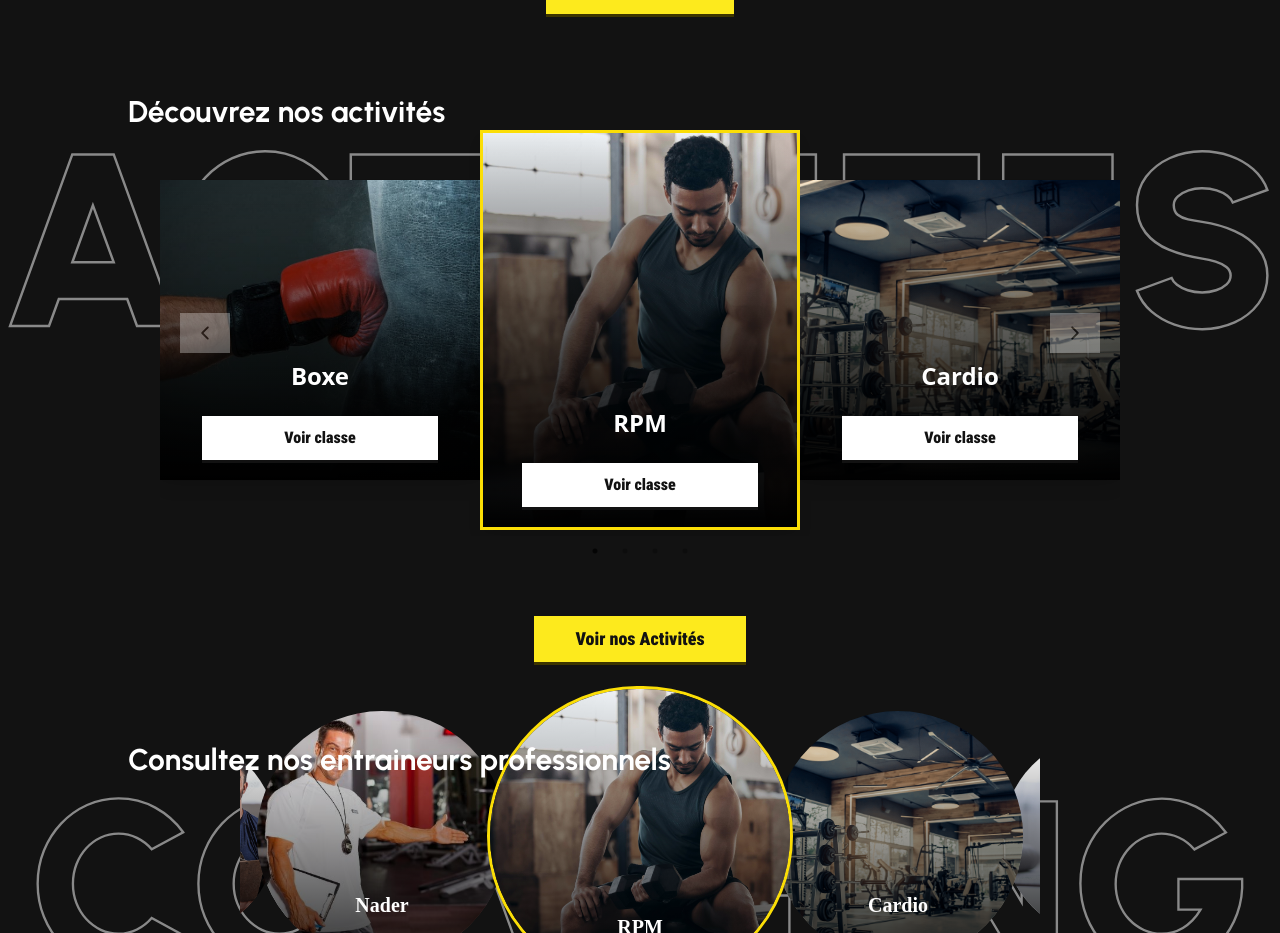
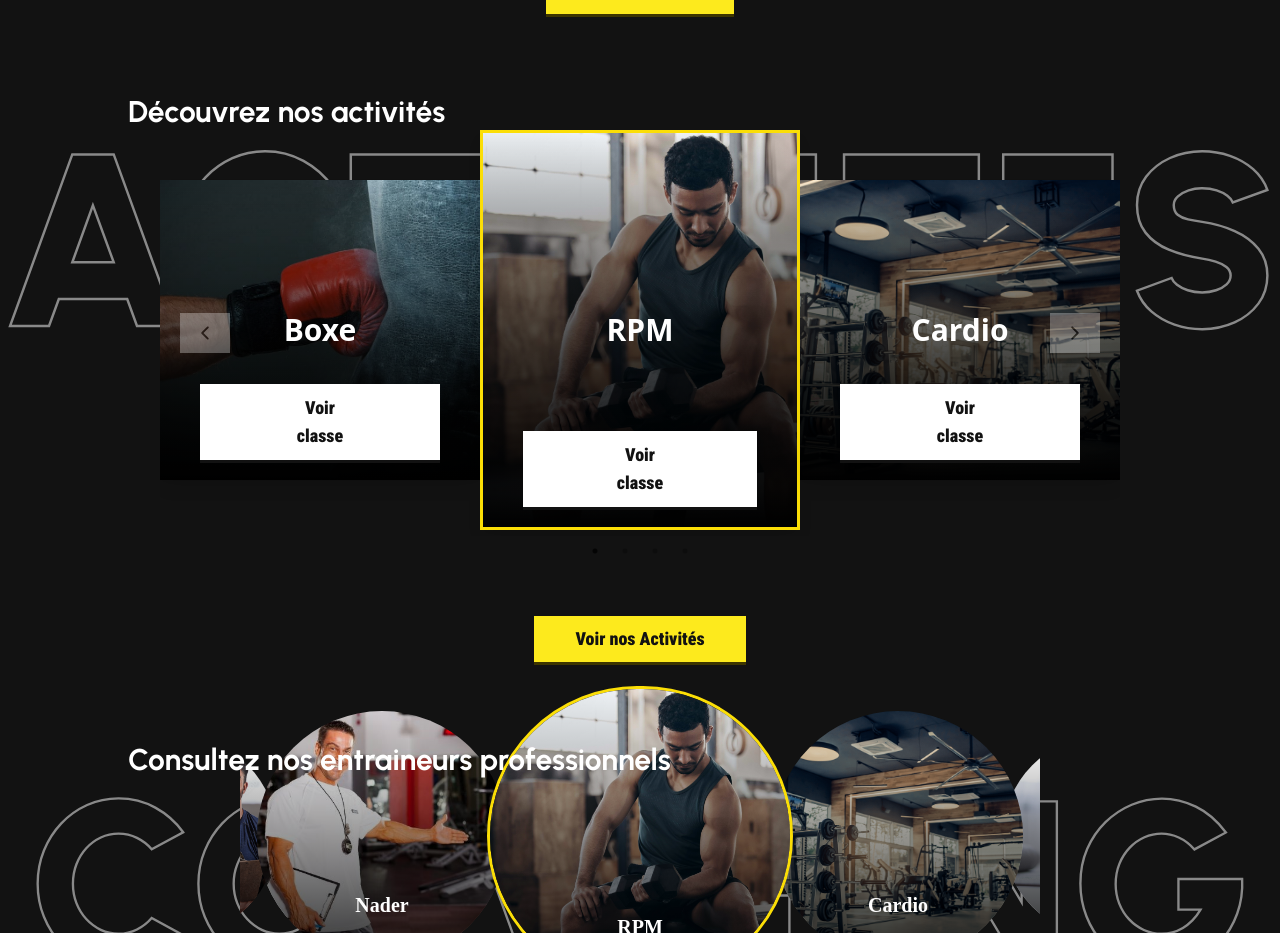
Before and after one commit to medazizktata/Arena-gym-website, a React (Vite) app in the folder Arena-gym-website/: page /home in a window 1280 px wide. Shown: the part 1564-2497 px from the top of the page. Built offline with nearby package versions, Linux system fonts and the light colour scheme.

Commit message:
Minor tailwind fix

```diff
--- a/Arena-gym-website/src/components/CarrouselActivités.jsx
+++ b/Arena-gym-website/src/components/CarrouselActivités.jsx
@@ -53,19 +53,19 @@ function Appact() {
                   }}
                 >
                   <div className="absolute inset-0 bg-gradient-to-b from-transparent to-black opacity-50 rounded-md"></div>
-                  <div className="absolute inset-0 flex flex-col justify-center items-center">
-                    <p className="text-white text-center z-10 font-black text-2xl absolute bottom-20 py-2">
+                  <div className="mx-10 absolute inset-0 flex flex-col justify-center items-center">
+                    <p className="text-white text-center z-10 font-black text-3xl py-2">
                       {d.name}
                     </p>
 
                     <div className="absolute bottom-5 z-10">
                       <ButtonWhite
                         buttonFont="font-robotoCon"
-                        fontWeight="font-black hover:scale-105"
-                        paddingX={20}
+                        fontWeight="w-full text-sm md:text-base lg:text-lg px-5 lg:px-20 md:px-12 font-black"
                       >
                         Voir classe
                       </ButtonWhite>
+
                     </div>
                   </div>
                 </div>
```
